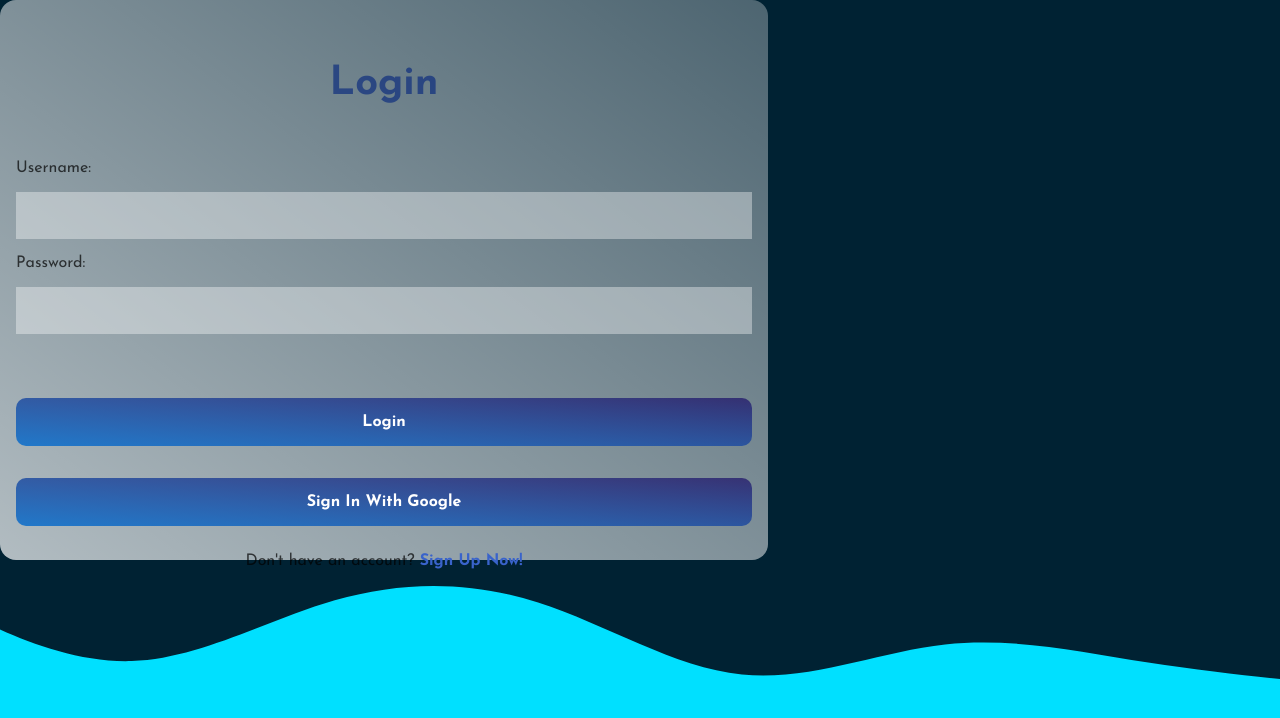
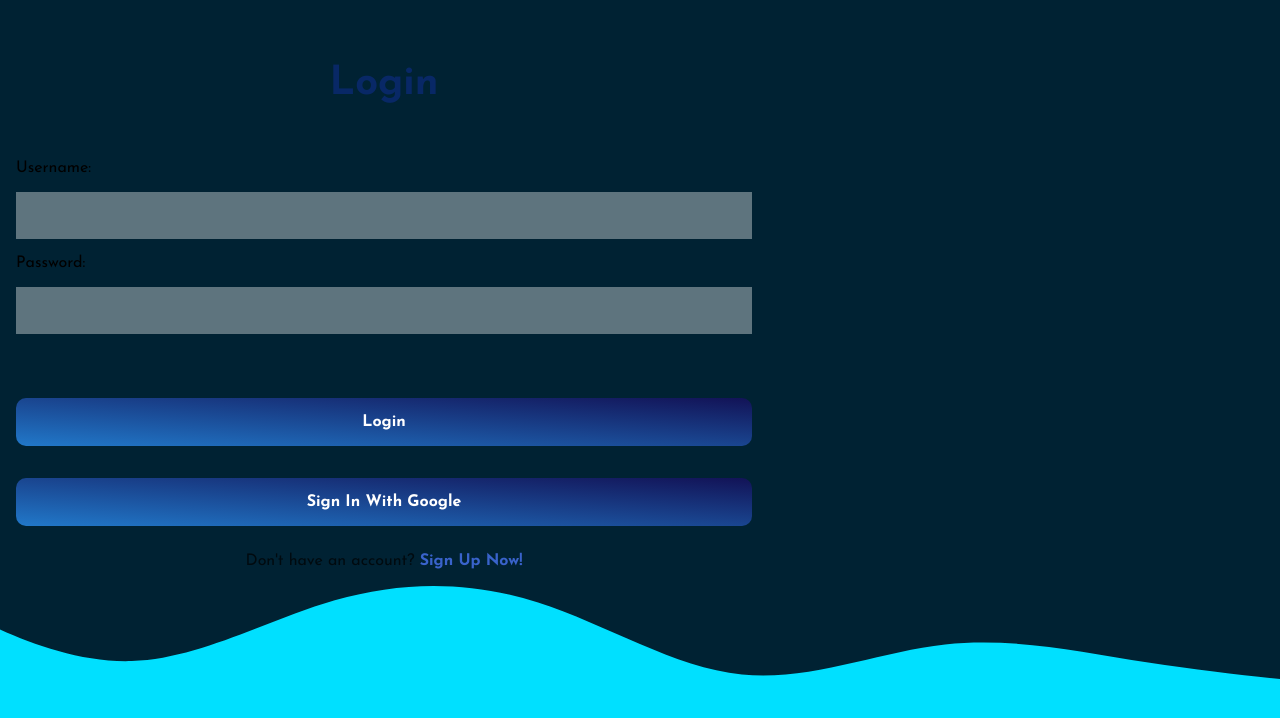
Before and after one commit to esmaelmoh/blog-mern-frontend, a React (Create React App) app: page / in a window 1280 px wide. Shown: the top 718 px of the page. Built offline with nearby package versions, Linux system fonts and the light colour scheme.

Commit message:
regular commit76

```diff
--- a/src/newjs.css
+++ b/src/newjs.css
@@ -16,3 +16,55 @@
     background-size: cover;
     background-repeat: no-repeat;
 }
+@font-face {
+    font-family: 'newfont';
+    /* src:url(../../fonts/JosefinSans-VariableFont_wght.ttf)  */
+    src:url(./fonts/JosefinSans-VariableFont_wght.ttf)
+  }
+@font-face {
+    font-family: 'addis';
+    /* src:url(../../fonts/JosefinSans-VariableFont_wght.ttf)  */
+    src:url(./fonts/addis.ttf)
+  }
+
+.login-form-new{
+    /* background:linear-gradient(to right top , rgba(255, 255, 255, 0.699),rgba(255, 255, 255, 0.301)); */
+    border-radius: 1rem;
+    width: 60vw;
+    height: 70vh;
+    padding: 2rem 1rem;
+    padding-top: 3rem;
+    font-family: 'newfont';
+    display: flex;
+    flex-direction: column;
+    gap: 1rem;
+}
+.login-form label{
+    color: rgba(0, 0, 0, 0.705);
+}
+.login-title{
+    text-align: center;
+    font-size: 2.5rem;
+    margin: 1rem 0;
+    margin-bottom: 2.5rem;
+    color:  #0c2c7eaf ;
+}
+.login-input-field{
+    border: none;
+    padding: 1rem 1rem;
+    background-color: #ffffff5e
+}
+.login-input-field:focus{
+    outline: none;
+}
+.login-btn{
+    cursor: pointer;
+    padding: 1rem ;
+    border: none;
+    font-weight: bold;
+    font-size: 1rem;
+    color: white;
+    background: linear-gradient(to right top , rgb(33, 120, 201),rgba(26, 12, 102, 0.699));
+    border-radius: 10px;
+    font-family: 'newfont';
+}
--- a/src/newjs.jsx
+++ b/src/newjs.jsx
@@ -4,7 +4,7 @@ const NewJs = () => {
   return (
     <>
       <section className='newone'>
-      <form action=""className='login-form'>
+      <form action=""className='login-form-new'>
             <h1 className='login-title'>Login</h1>
             <label htmlFor="">Username:</label>
             <input type="text" name className='login-input-field'  id="" />
```
Also changed, not shown: 1 other file (tests, documents, lock files or other folders).
